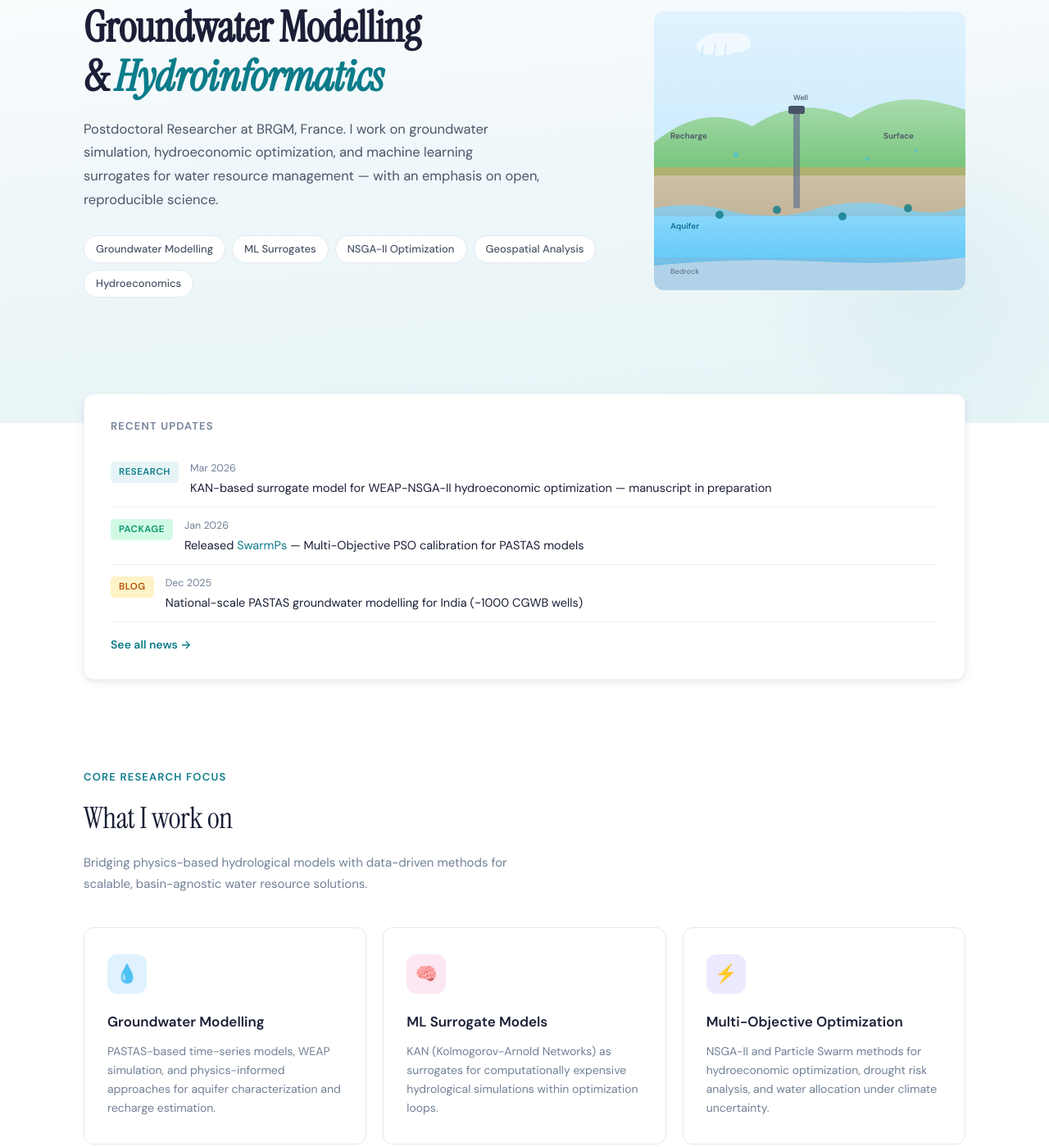
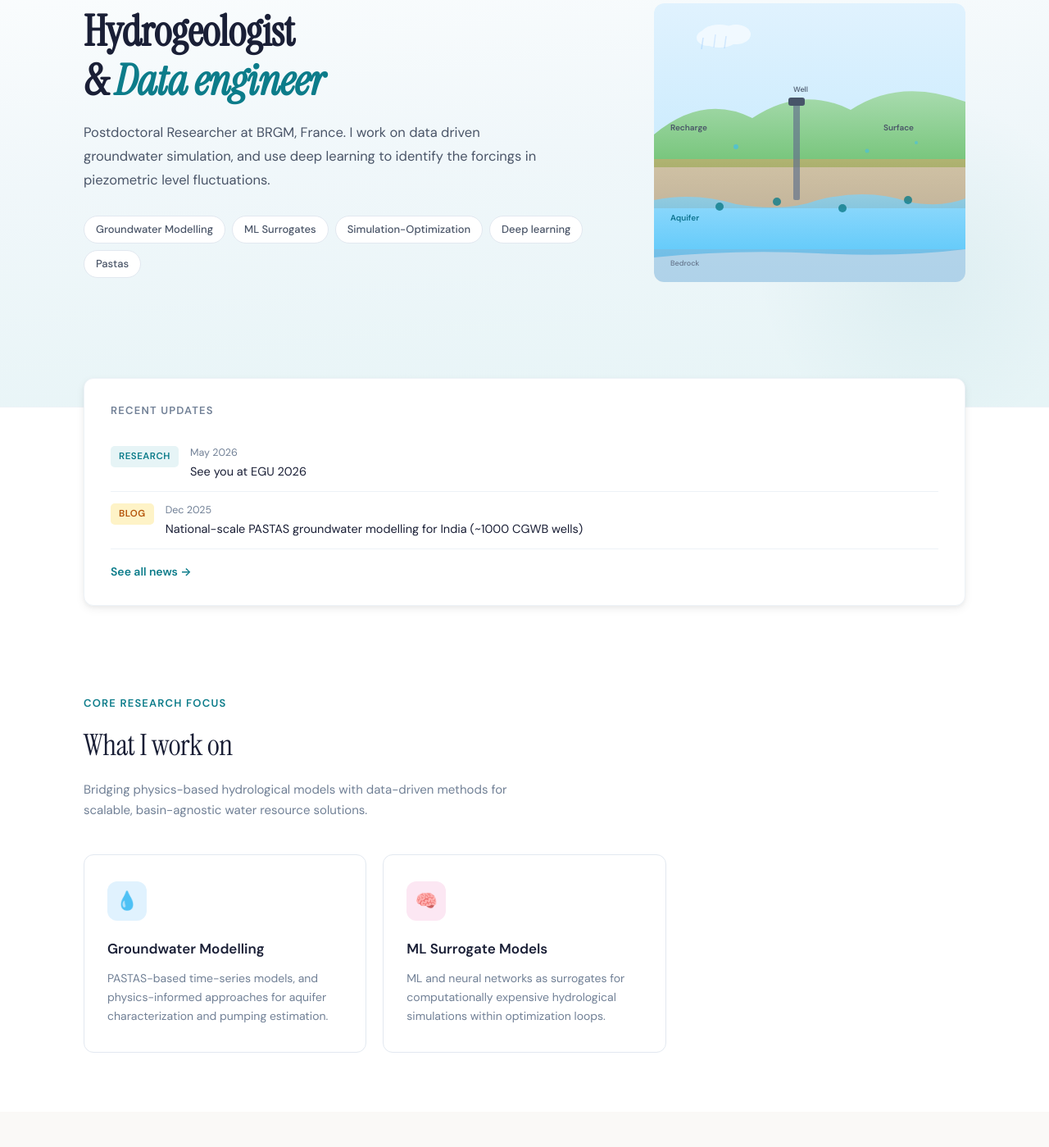
Before and after one commit to shre279/shre279.github.io, a plain HTML site: page index.html in a window 1280 px wide. Shown: the part 205-1604 px from the top of the page at 82% size. Drawn offline with Linux system fonts and the light colour scheme.

Commit message:
Revise hero content and update publication details
Updated hero section with new titles and descriptions, modified research card details, and adjusted publication information.

```diff
--- a/index.html
+++ b/index.html
@@ -628,18 +628,17 @@
 <section class="hero" id="home">
     <div class="hero-inner">
         <div class="hero-content">
-            <h1>Groundwater Modelling<br>& <em>Hydroinformatics</em></h1>
+            <h1>Hydrogeologist <br>& <em>Data engineer</em></h1>
             <p class="hero-desc">
-                Postdoctoral Researcher at BRGM, France. I work on groundwater simulation,
-                hydroeconomic optimization, and machine learning surrogates for water resource
-                management — with an emphasis on open, reproducible science.
+                Postdoctoral Researcher at BRGM, France. I work on data driven groundwater simulation,
+                and use deep learning to identify the forcings in piezometric level fluctuations.
             </p>
             <div class="hero-tags">
                 <span class="hero-tag">Groundwater Modelling</span>
                 <span class="hero-tag">ML Surrogates</span>
-                <span class="hero-tag">NSGA-II Optimization</span>
-                <span class="hero-tag">Geospatial Analysis</span>
-                <span class="hero-tag">Hydroeconomics</span>
+                <span class="hero-tag">Simulation-Optimization</span>
+                <span class="hero-tag">Deep learning</span>
+                <span class="hero-tag">Pastas</span>
             </div>
         </div>
         <div class="hero-visual">
@@ -729,16 +728,16 @@
         <div class="update-item">
             <span class="update-tag research">Research</span>
             <div class="update-meta">
-                <div class="update-date">Mar 2026</div>
-                <div class="update-text">KAN-based surrogate model for WEAP-NSGA-II hydroeconomic optimization — manuscript in preparation</div>
+                <div class="update-date">May 2026</div>
+                <div class="update-text">See you at EGU 2026</div>
             </div>
-        </div>
+        <!-- </div>
         <div class="update-item">
             <span class="update-tag publication">Package</span>
             <div class="update-meta">
                 <div class="update-date">Jan 2026</div>
                 <div class="update-text">Released <a href="#">SwarmPs</a> — Multi-Objective PSO calibration for PASTAS models</div>
-            </div>
+            </div> -->
         </div>
         <div class="update-item">
             <span class="update-tag blog">Blog</span>
@@ -764,13 +763,13 @@
             <div class="research-card fade-in">
                 <div class="card-icon hydro">💧</div>
                 <h4>Groundwater Modelling</h4>
-                <p>PASTAS-based time-series models, WEAP simulation, and physics-informed approaches for aquifer characterization and recharge estimation.</p>
+                <p>PASTAS-based time-series models,  and physics-informed approaches for aquifer characterization and pumping estimation.</p>
             </div>
             <div class="research-card fade-in">
                 <div class="card-icon ml">🧠</div>
                 <h4>ML Surrogate Models</h4>
-                <p>KAN (Kolmogorov-Arnold Networks) as surrogates for computationally expensive hydrological simulations within optimization loops.</p>
-            </div>
+                <p>ML and neural networks as surrogates for computationally expensive hydrological simulations within optimization loops.</p>
+            <!-- </div>
             <div class="research-card fade-in">
                 <div class="card-icon optim">⚡</div>
                 <h4>Multi-Objective Optimization</h4>
@@ -790,7 +789,7 @@
                 <div class="card-icon data">📊</div>
                 <h4>Open & Reproducible Science</h4>
                 <p>Python packages, open datasets, and reproducible workflows. Building tools others can actually use — not just cite.</p>
-            </div>
+            </div> -->
         </div>
     </div>
 </section>
@@ -804,20 +803,20 @@
             A curated list — full profile on Google Scholar.
         </div>
         <div class="pub-list">
-            <div class="pub-item fade-in">
+            <!-- <div class="pub-item fade-in">
                 <div class="pub-year">2026 · In Preparation</div>
                 <div class="pub-title">KAN-based Surrogate Modelling for Simulation-Optimization in Hydroeconomic Systems</div>
                 <div class="pub-authors"><strong>S. Mishra</strong> et al.</div>
                 <div class="pub-venue">Target: Water Resources Research</div>
-            </div>
+            </div> -->
             <div class="pub-item fade-in">
                 <div class="pub-year">2025</div>
-                <div class="pub-title">Your Published Paper Title Goes Here</div>
-                <div class="pub-authors"><strong>S. Mishra</strong>, Co-Author A, Co-Author B</div>
-                <div class="pub-venue">Journal of Hydrology</div>
+                <div class="pub-title">Many objective simulation optimization for managing groundwater supply system for sustainable river-aquifer exchanges in alpine river Basin: Perceptions from water-energy-food-environment (WEFE) nexus</div>
+                <div class="pub-authors"><strong>S. Mishra</strong>, M. Bajpai, S. Gaur</div>
+                <div class="pub-venue">Journal of Cleaner Production</div>
                 <div class="pub-links">
-                    <a href="#" class="pub-link">PDF</a>
-                    <a href="#" class="pub-link">DOI</a>
+                    <!-- <a href="#" class="pub-link">PDF</a> -->
+                    <a href="#" class="pub-link"></a>
                     <a href="#" class="pub-link">Code</a>
                 </div>
             </div>
```
